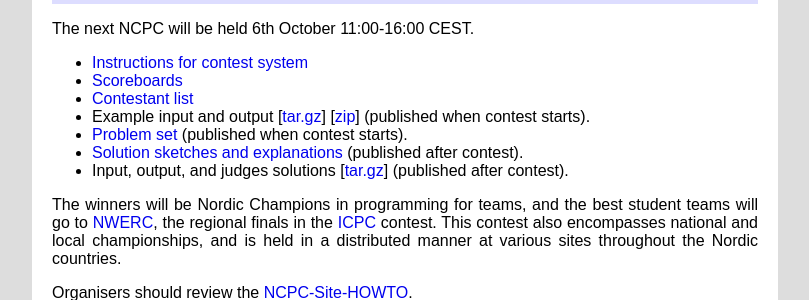
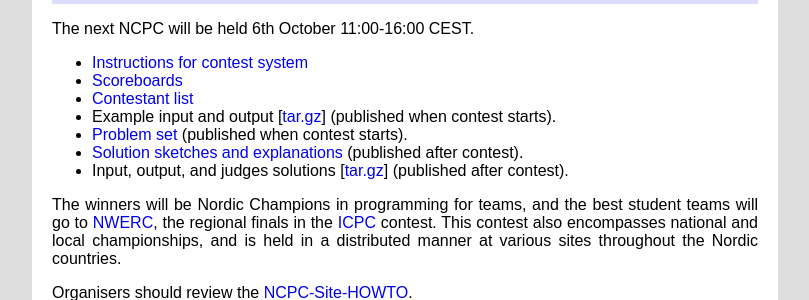
Before and after one commit to icpc/ncpc-web, a Jekyll site: the page ncpc2007/index.html, which Jekyll copies as it is, in a window 1280 px wide and 900 px high, scrolled down 477 px. Shown: the part 152-452 px from the top of the window, without its empty margins (235-1044 px from the left). Built offline with Jekyll 4.4.1, drawn with Linux system fonts in a browser that asks for light colours.

```diff
--- a/ncpc2007/index.html
+++ b/ncpc2007/index.html
@@ -145,18 +145,17 @@
     <li><a href="http://www.csc.kth.se/contest/ncpc/2007/standings/">Scoreboards</a></li>
     <li><a href="reg/showteams.php">Contestant list</a></li>
     <li>Example input and output
-        [<a href="ncpc2007sampledata.tar.gz">tar.gz</a>]
-        [<a href="ncpc2007sampledata.zip">zip</a>]
+        [<a href="https://github.com/icpc/ncpc-web/releases/download/ncpc2007-data/ncpc2007sampledata.tar.gz">tar.gz</a>]
         (published when contest starts).</li>
-    <li><a href="ncpc2007problems.pdf">Problem set</a>
+    <li><a href="https://github.com/icpc/ncpc-web/releases/download/ncpc2007-data/ncpc2007problems.pdf">Problem set</a>
         (published when contest starts).</li>
 	<!--
     <li>The solution sketches and judge solutions are temporarily removed since the problem set is used for another competition.</li>
 	-->
-    <li><a href="ncpc2007solutions.pdf">Solution sketches and explanations</a>
+    <li><a href="https://github.com/icpc/ncpc-web/releases/download/ncpc2007-data/ncpc2007solutions.pdf">Solution sketches and explanations</a>
         (published after contest).</li>
     <li>Input, output, and judges solutions
-        [<a href="ncpc2007ball.tar.gz">tar.gz</a>]
+        [<a href="https://github.com/icpc/ncpc-web/releases/download/ncpc2007-data/ncpc2007ball.tar.gz">tar.gz</a>]
         (published after contest).</li>
     <!--<li><a href="clarifications.html">Problem clarifications</a></li>-->
 </ul>
```
